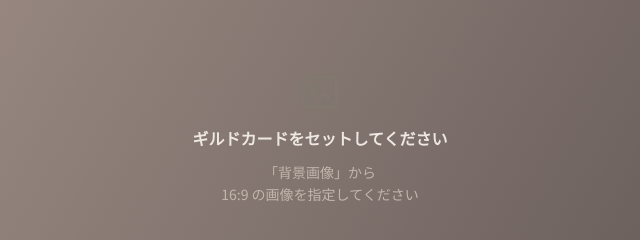
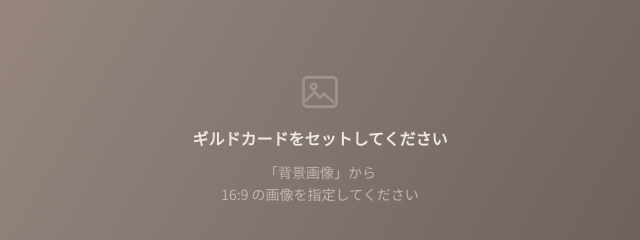
Before and after one commit to sitting-cat/profile-canvas, a plain HTML site: page index.html in a window 1280 px wide. Shown: the part 277-517 px from the top of the page, 527-1167 px from the left. Drawn offline with Linux system fonts and the light colour scheme; a web font is replaced by a local one.

Commit message:
ライトモードで背景画像未設定の時のアイコンが一部見えにくかったため調整

```diff
--- a/styles.css
+++ b/styles.css
@@ -10,7 +10,7 @@
   --muted: #625b54;
   --empty-text: #eee8e2;
   --empty-muted: #c0b6ad;
-  --faint: #817970;
+  --faint: #9e9389;
   --inverse: #fffaf5;
   --accent: #8a4c32;
   --accent-hover: #6f3b27;
```
